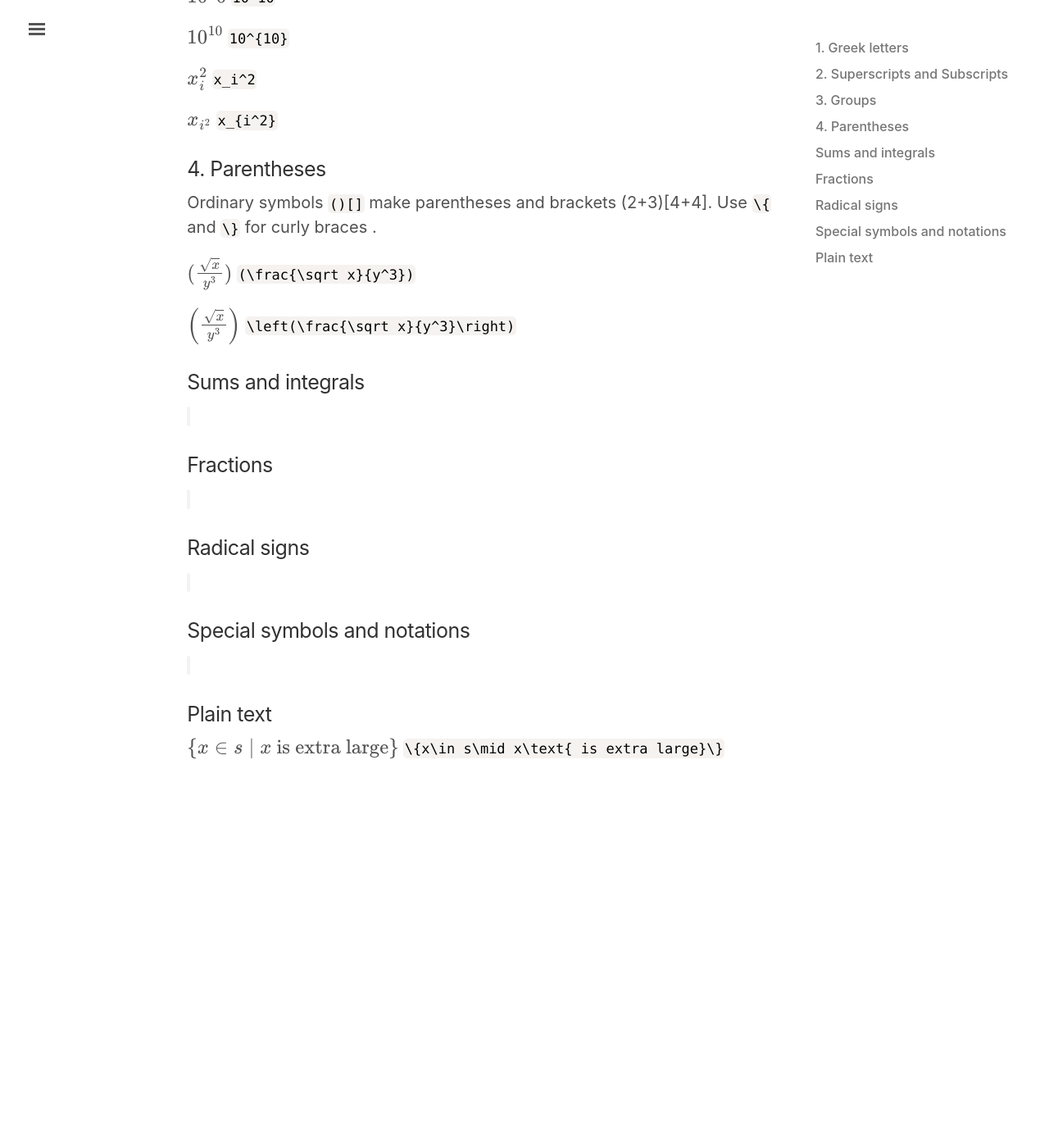
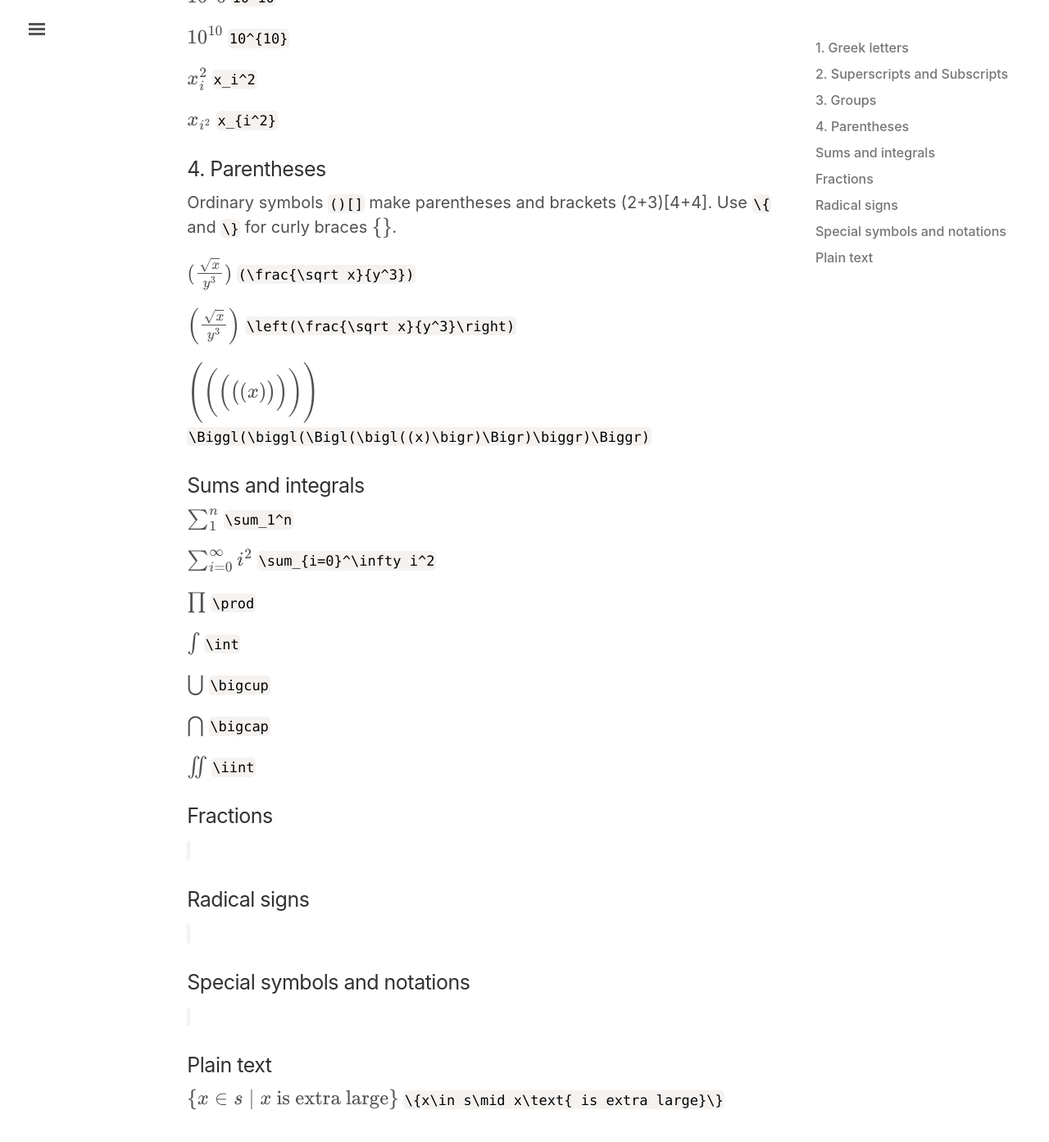
Before and after one commit to lingt-xyz/note, a Jekyll site: the page built from _posts/2018-08-29-mathjax-reference.md, in a window 1280 px wide and 1400 px high, scrolled down 736 px. Shown: the top 1393 px of the window at 82% size. Built offline with Jekyll 4.4.1, drawn with Linux system fonts in a browser that asks for light colours; formulas are drawn with MathJax 3; before the commit the page ends 1763 px from its top, so only the background shows below that.

Commit message:
test latex

````diff
--- a/_posts/2018-08-29-mathjax-reference.md
+++ b/_posts/2018-08-29-mathjax-reference.md
@@ -33,15 +33,29 @@ A “group” is either a single symbol, or any formula surrounded by curly brac
 {% raw %}$$ x_{i^2} $${% endraw %} ``` x_{i^2} ```
 
 ### 4. Parentheses
-Ordinary symbols ```()[]``` make parentheses and brackets (2+3)[4+4]. Use ```\{``` and ```\}``` for curly braces {% raw %}$${}$${% endraw %}.
+Ordinary symbols ```()[]``` make parentheses and brackets (2+3)[4+4]. Use ```\{``` and ```\}``` for curly braces {% raw %}$$ \{\} $${% endraw %}.
 
 {% raw %}$$ (\frac{\sqrt x}{y^3}) $${% endraw %} ``` (\frac{\sqrt x}{y^3}) ```
 
 {% raw %}$$ \left(\frac{\sqrt x}{y^3}\right) $${% endraw %} ``` \left(\frac{\sqrt x}{y^3}\right) ```
 
+{% raw %}$$ \Biggl(\biggl(\Bigl(\bigl((x)\bigr)\Bigr)\biggr)\Biggr) $${% endraw %} ``` \Biggl(\biggl(\Bigl(\bigl((x)\bigr)\Bigr)\biggr)\Biggr) ```
+
 ### Sums and integrals
 
-{% raw %}$$  $${% endraw %} ```  ```
+{% raw %}$$ \sum_1^n $${% endraw %} ``` \sum_1^n ```
+
+{% raw %}$$ \sum_{i=0}^\infty i^2 $${% endraw %} ``` \sum_{i=0}^\infty i^2 ```
+
+{% raw %}$$ \prod $${% endraw %} ``` \prod ```
+
+{% raw %}$$ \int $${% endraw %} ``` \int ```
+
+{% raw %}$$ \bigcup $${% endraw %} ``` \bigcup ```
+
+{% raw %}$$ \bigcap $${% endraw %} ``` \bigcap ```
+
+{% raw %}$$ \iint $${% endraw %} ``` \iint ```
 
 ### Fractions
 
````
